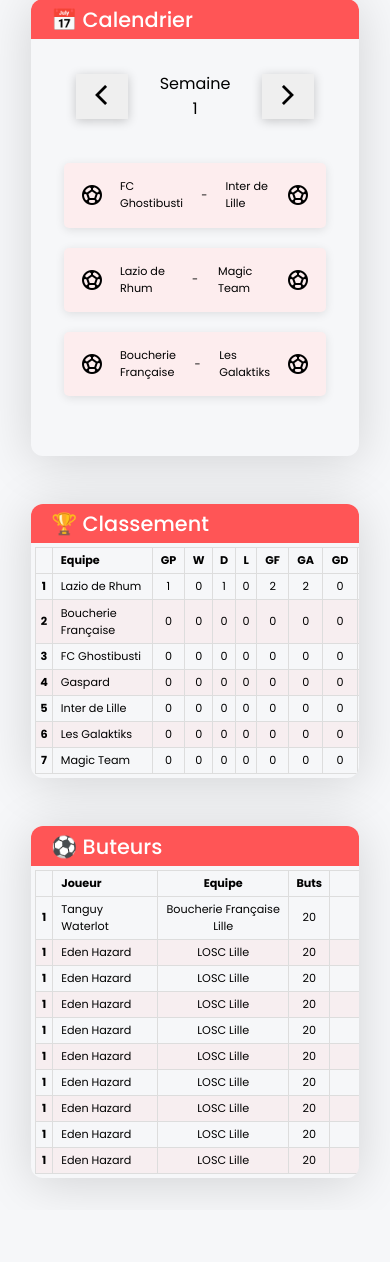
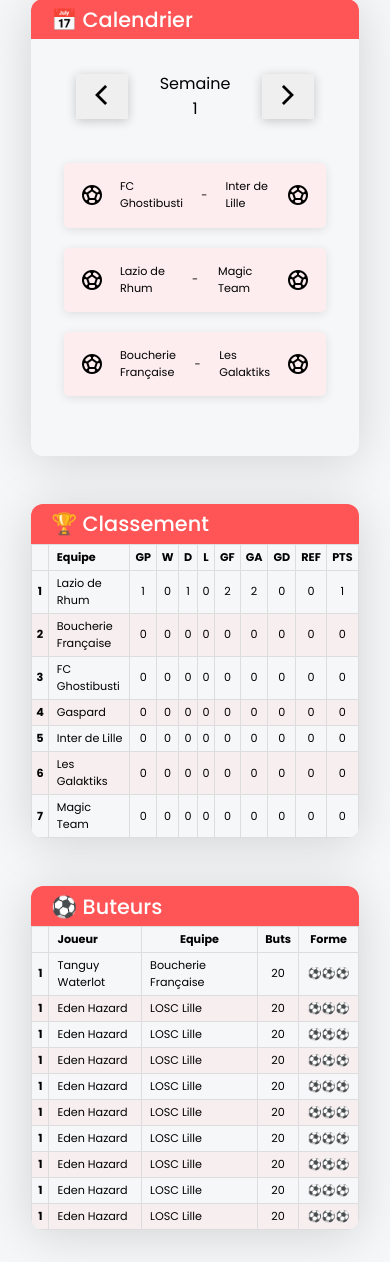
Before and after one commit to gaspardhurez/superleague, a Django app: page / in a window 390 px wide. Shown: the part 401-1663 px from the top of the page. Before the commit the page ends 1594 px from the top, so only its background shows below. Run offline with Django 4.2, Linux system fonts and the light colour scheme; data comes from the database, SQL or seed files in the repository.

Commit message:
Tables layout

```diff
--- a/dashboard/static/dashboard/style.css
+++ b/dashboard/static/dashboard/style.css
@@ -87,7 +87,6 @@
 
 }
 
-
 .calendar {
     justify-content: space-between;
 }
@@ -168,9 +167,6 @@
 }
 
 
-
-
-
 .logo {
     grid-row: 1 / 2;
     background-color: rgba(255, 85, 86, 1);
@@ -218,7 +214,6 @@
 
 table {
     border-collapse: collapse;
-    min-width: 400px;
     width: 100%;
     height: 100%;
     text-align: left;
@@ -234,7 +229,7 @@
     text-align: center;
 }
 
-td:nth-child(2), th:nth-child(2) {
+td:nth-child(2), th:nth-child(2), .playerRank td:nth-child(3) {
     text-align: left;
     padding-left: 8px;
 }
@@ -295,9 +290,6 @@
     .weekNav .material-symbols-outlined {
         color: black;
     }
-    .table {
-        padding: 4px;
-    }
 
     td:nth-child(1) {
         width: 3%;
@@ -307,13 +299,16 @@
         width: 25%;
     }
 
-    .playerRank td:nth-child(2), .playerRank td:nth-child(5)  {
+    .playerRank td:nth-child(2) {
         width: 20%;
     }
 
-    .playerRank td:nth-child(4) {
+    .playerRank td:nth-child(4), .playerRank th:nth-child(4)  {
         width: 5%;
     }
 
+    .playerRank td:nth-child(5), .playerRank th:nth-child(5) {
+        width: 10%;
+    }
 
-  }
+}
--- a/dashboard/templates/dashboard.html
+++ b/dashboard/templates/dashboard.html
@@ -123,7 +123,7 @@
               <tr>
                 <td>1</td>
                 <td>Tanguy Waterlot</td>
-                <td>Boucherie Française Lille</td>
+                <td>Boucherie Française</td>
                 <td>20</td>
                 <td>⚽️⚽️⚽️</td>
               </tr>
```
